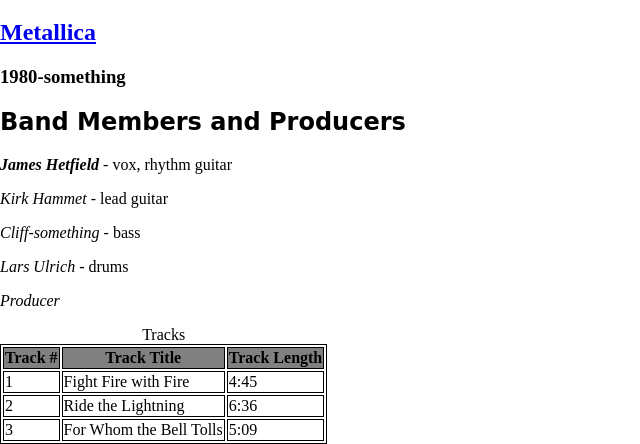
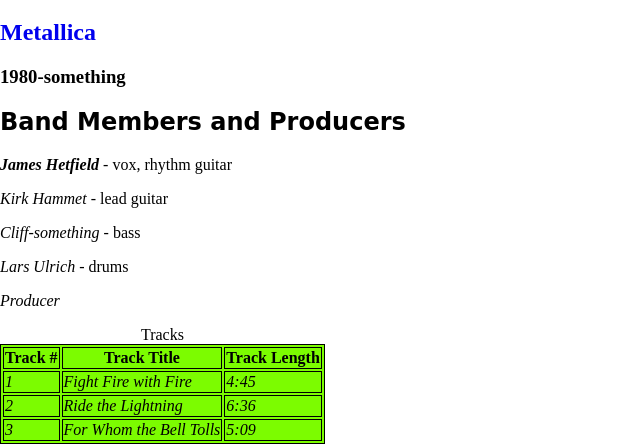
Before and after one commit to mattfara/sg-webdev, a plain HTML site: page AlbumPage/index.htm in a window 1280 px wide. Shown: the part 382-826 px from the top of the page, without its empty margins (0-640 px from the left). Drawn offline with Linux system fonts and the light colour scheme; a web font is replaced by a local one.

Commit message:
pseudo class and table styling complete

```diff
--- a/AlbumPage/styles/style.css
+++ b/AlbumPage/styles/style.css
@@ -9,3 +9,13 @@
 }
 
 .highlight {font-family: "Metamorphous", cursive;}
+
+a:hover {
+    text-decoration: underline;
+    background: green;
+    }
+a:active,a:link, a:visited {text-decoration: none;}
+
+td {font-style: italic;}
+
+table, th, td {background: lawngreen;}
```
